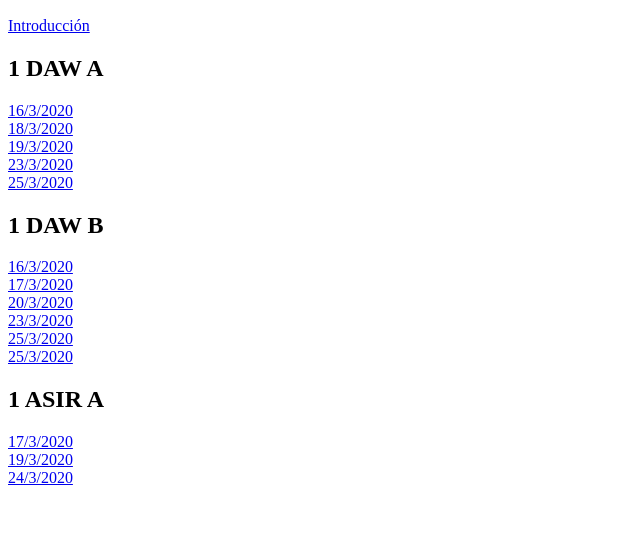
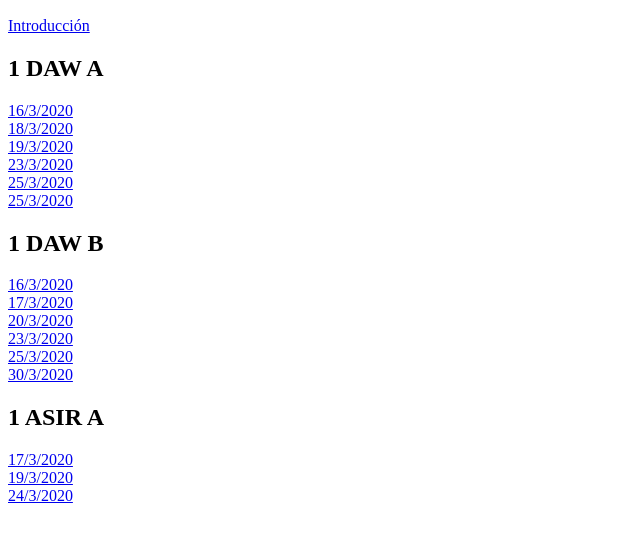
Before and after one commit to arodpes/coronavirus, a plain HTML site: page index.html in a window 1280 px wide. Shown: the part 110-652 px from the top of the page, without its empty margins (0-640 px from the left). Drawn offline with Linux system fonts and the light colour scheme.

Commit message:
Update index.html

```diff
--- a/index.html
+++ b/index.html
@@ -23,6 +23,8 @@
 		</br>
 		<a href="https://youtu.be/WKW9ycaIlfQ" target="_blank">25/3/2020</a>
 		</br>
+		<a href="https://youtu.be/WKW9ycaIlfQ" target="_blank">25/3/2020</a>
+		</br>
 	<h2>1 DAW B</h2>
 		<a href="https://www.youtube.com/watch?v=s5hJ0-Psmzc" target="_blank">16/3/2020</a>
 		</br>
@@ -34,7 +36,7 @@
 		</br>
 		<a href="https://youtu.be/WKW9ycaIlfQ" target="_blank">25/3/2020</a>
 		</br>
-		<a href="https://youtu.be/yOjT899S7Ak" target="_blank">25/3/2020</a>
+		<a href="https://youtu.be/lPrbnzMKmJA" target="_blank">30/3/2020</a>
 		</br>
 	<h2>1 ASIR A</h2>
 		<a href="https://www.youtube.com/watch?v=pDieQbuQrfs" target="_blank">17/3/2020</a>
```
